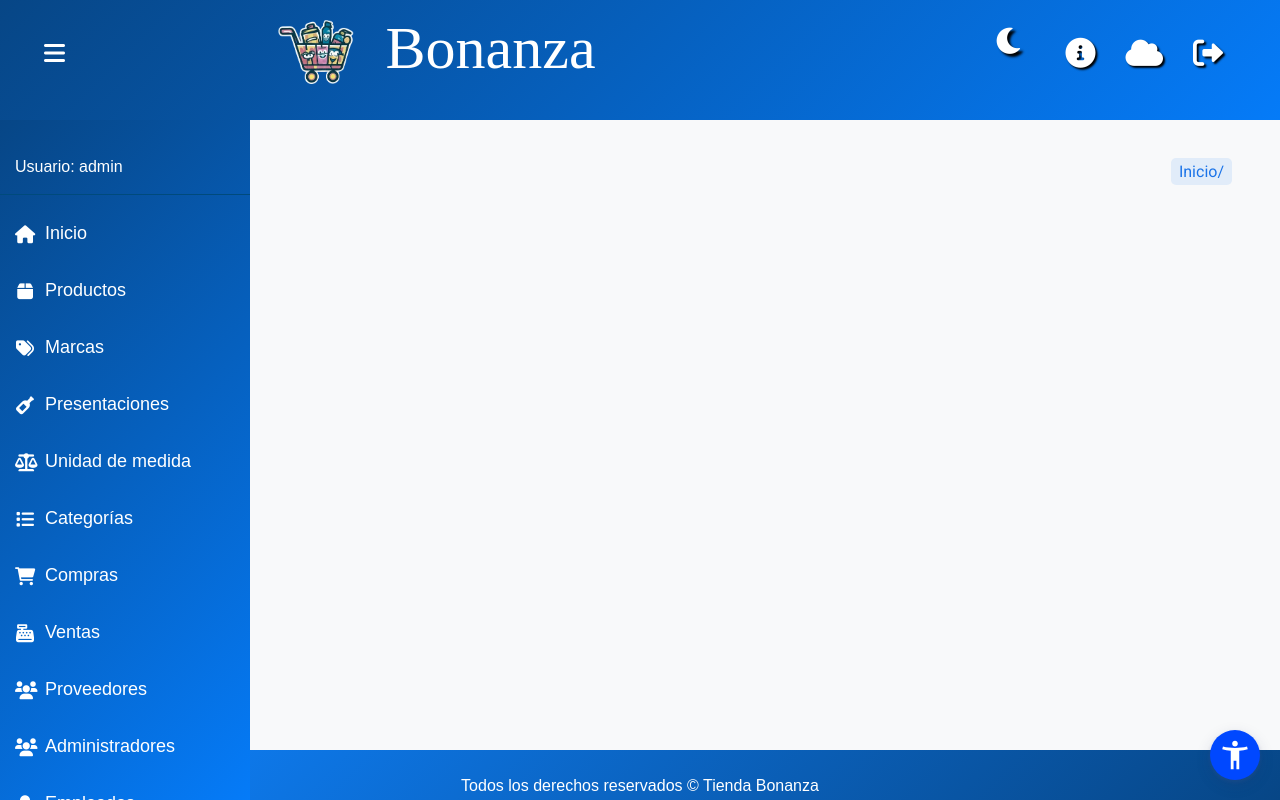
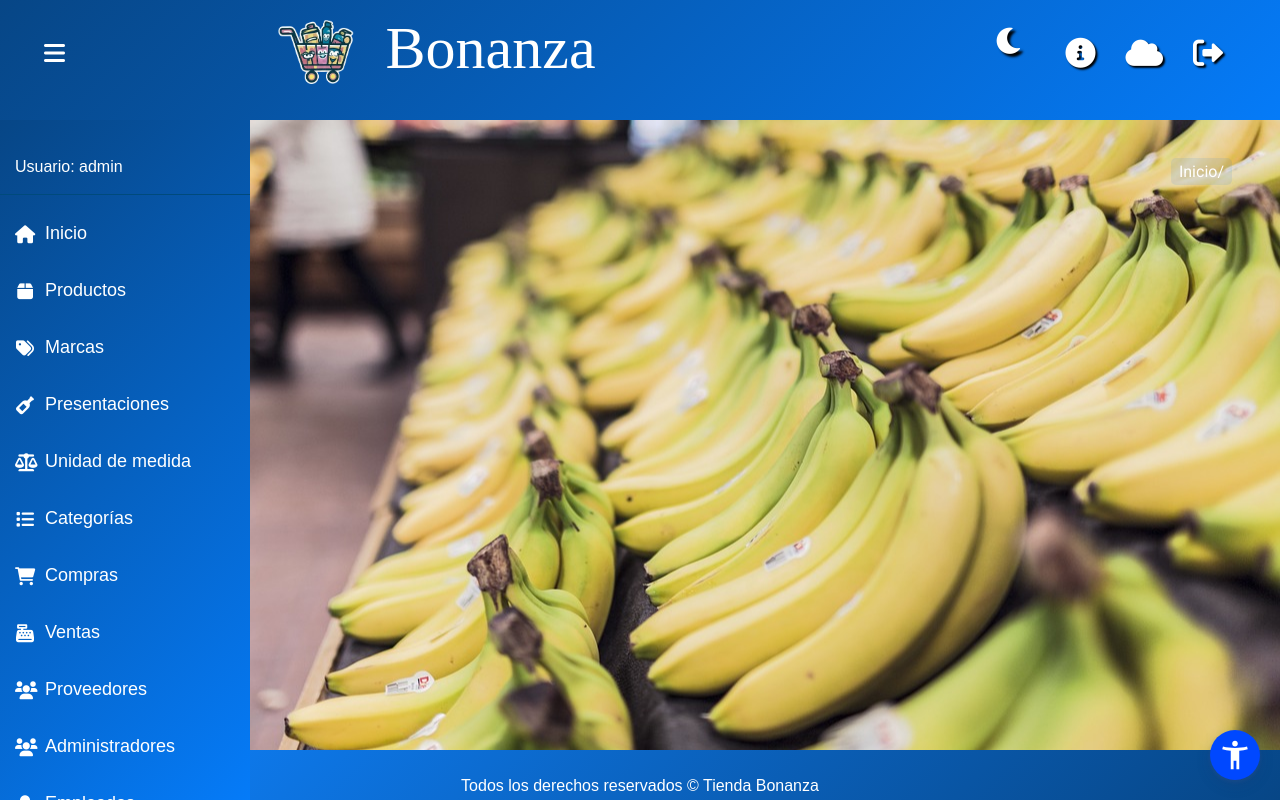
Before and after one commit to Jhon-Alba/Proyecto-Sena, a Django app: page /dashboard/ in a window 1280 px wide. Run offline with Django 4.2, Linux system fonts and the light colour scheme; a user stored in the database is signed in; data comes from the database, SQL or seed files in the repository; some libraries are stand-ins or nearby versions.

Commit message:
Proyecto

```diff
--- a/sistema/libreria/static/css/base.css
+++ b/sistema/libreria/static/css/base.css
@@ -269,7 +269,7 @@ footer {
 }
 
 .breadcrumb-item a {
-    color: #1a73e8; /* Azul vibrante */
+    color: #ffffff; /* Azul vibrante */
     text-decoration: none; /* Sin subrayado */
     transition: color 0.3s ease, text-shadow 0.3s ease; /* Transiciones suaves */
     background-color: rgba(26, 115, 232, 0.1); /* Fondo suave */
@@ -280,9 +280,9 @@ footer {
 }
 
 .breadcrumb-item a:hover {
-    color: #0c4da2; /* Azul más oscuro al pasar el ratón */
+    color: #ffffff; /* Azul más oscuro al pasar el ratón */
     text-shadow: 0 2px 4px rgba(0, 0, 0, 0.2); /* Sombra más pronunciada */
-    border-bottom: 2px solid #0c4da2; /* Borde inferior al pasar el ratón */
+    border-bottom: 2px solid #ffffff; /* Borde inferior al pasar el ratón */
 }
 
 .breadcrumb-item.active {
--- a/sistema/libreria/templates/dashboard.html
+++ b/sistema/libreria/templates/dashboard.html
@@ -29,6 +29,15 @@
     />
     <link rel="stylesheet" href="{% static 'css/base.css' %}" />
     {% block extra_css %}{% endblock %}
+    <style>
+      body {
+          background-image: url("{% static 'img/inicio.jpg' %}");
+          background-size: cover;
+          background-position: center;
+          background-repeat: no-repeat;
+      }
+  </style>
+
   </head>
   <body>
     <header>
```
Also changed, not shown: sistema/libreria/static/img/inicio.jpg (added).
